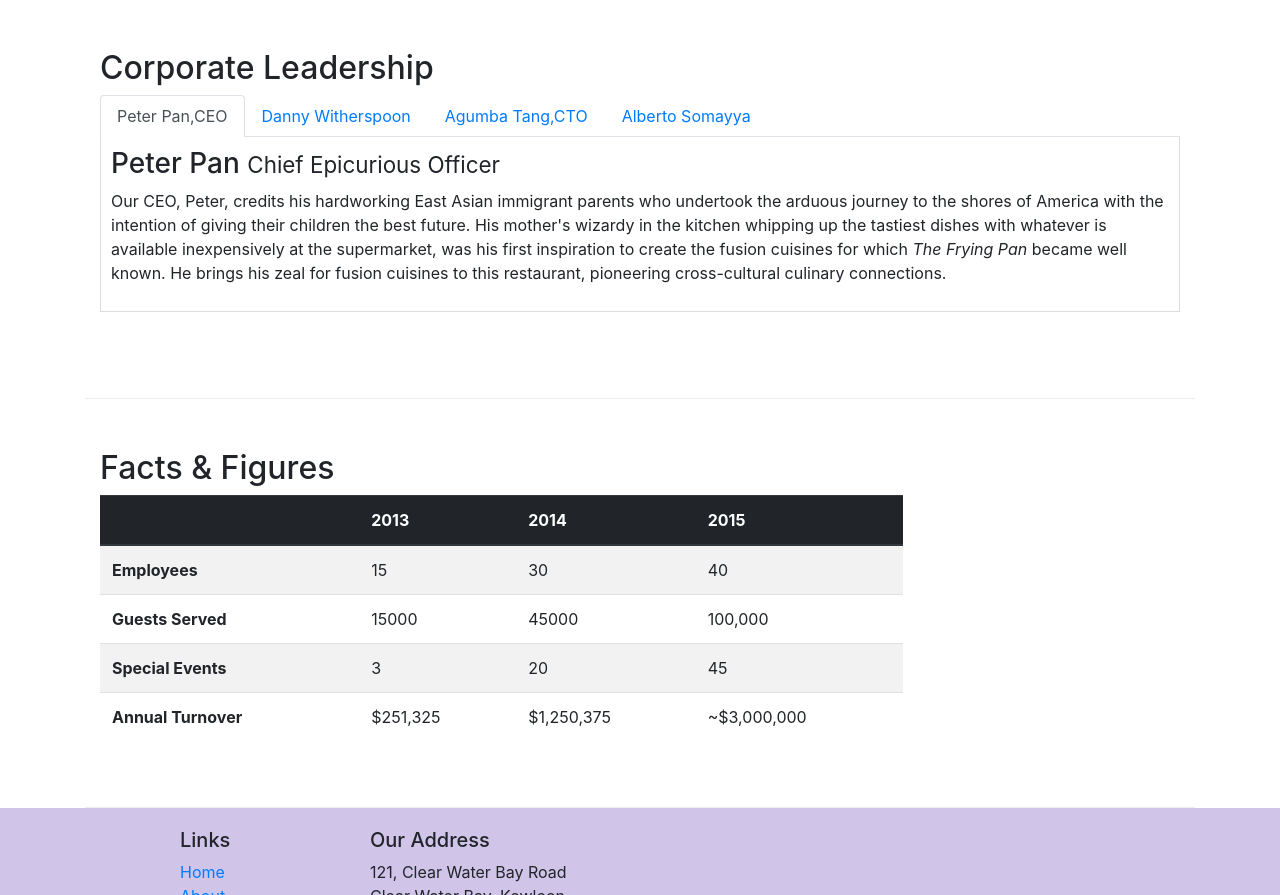
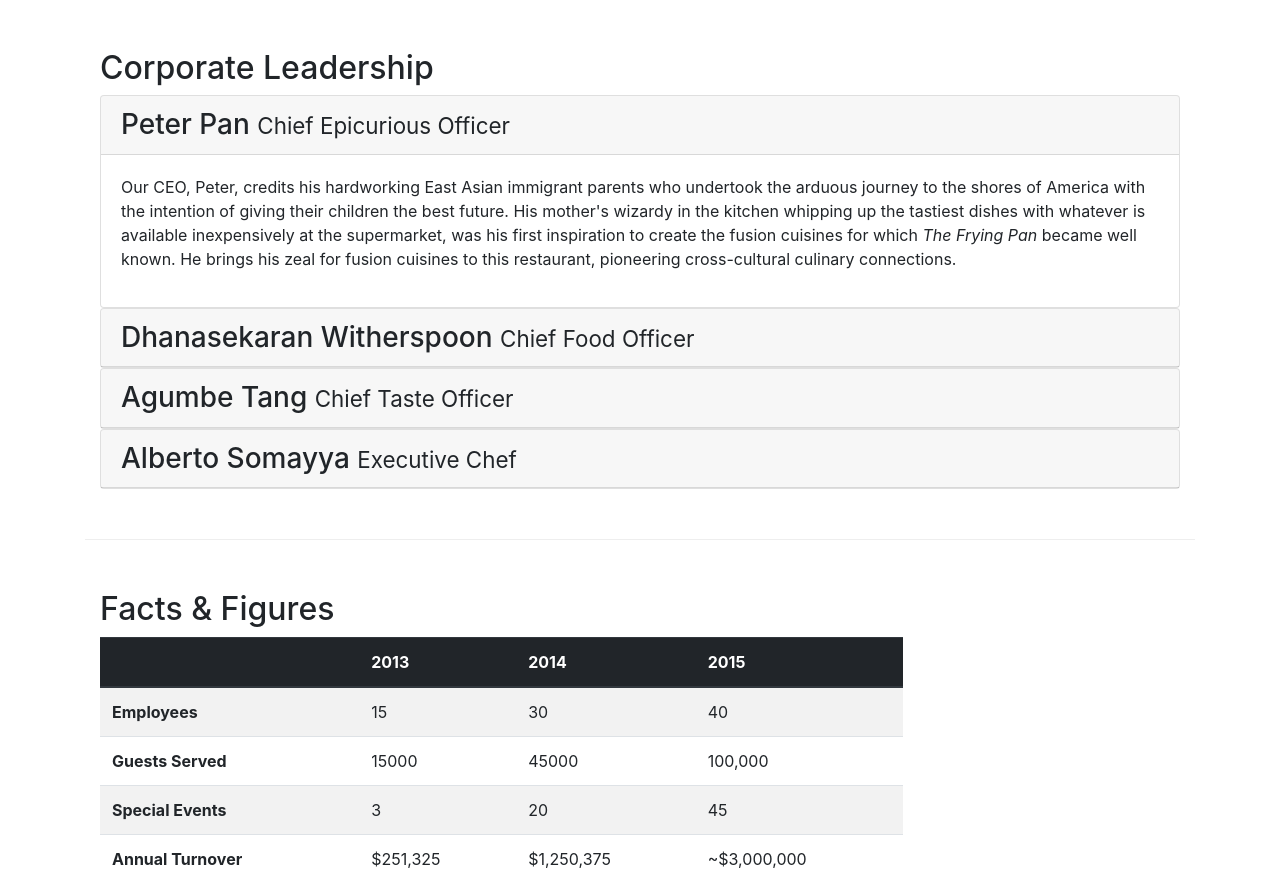
Before and after one commit to Akshaya222/Confusion, a website: page aboutus.html in a window 1280 px wide. Shown: the part 1378-2273 px from the top of the page. Drawn offline with nearby package versions, Linux system fonts and the light colour scheme.

Commit message:
accordion

```diff
--- a/aboutus.html
+++ b/aboutus.html
@@ -103,36 +103,47 @@
         <div class="row row-content">
             <div class="col-12 col-sm-12">
                 <h2>Corporate Leadership</h2>
-                <ul class="nav nav-tabs">
-                    <li class="nav-item">
-                        <a class="nav-link active" href="#peter" role="tab" data-toggle="tab">Peter Pan,CEO</a>
-                    </li>
-                    <li class="nav-item">
-                        <a class="nav-link " href="#danny" role="tab" data-toggle="tab">Danny Witherspoon</a>
-                    </li>
-                    <li class="nav-item">
-                        <a class="nav-link " href="#agumba" role="tab" data-toggle="tab">Agumba Tang,CTO</a>
-                    </li>
-                    <li class="nav-item">
-                        <a class="nav-link " href="#alberto" role="tab" data-toggle="tab">Alberto Somayya</a>
-                    </li>
-                 </ul>
-                <div class="tab-content">
-                    <div role="tabpanel" class="tab-pane fade show active" id="peter">
-                        <h3>Peter Pan <small>Chief Epicurious Officer</small></h3>
-                        <p class="d-none d-sm-block">Our CEO, Peter, credits his hardworking East Asian immigrant parents who undertook the arduous journey to the shores of America with the intention of giving their children the best future. His mother's wizardy in the kitchen whipping up the tastiest dishes with whatever is available inexpensively at the supermarket, was his first inspiration to create the fusion cuisines for which <em>The Frying Pan</em> became well known. He brings his zeal for fusion cuisines to this restaurant, pioneering cross-cultural culinary connections.</p>
+                <div id="accordion">
+                    <div class="card">
+                        <div class="card-header" role="tab" id="peterhead">
+                            <h3 class="mb-0"><a data-toggle="collapse" data-target="#peter">Peter Pan <small>Chief Epicurious Officer</small></a></h3>
+                        </div>
+                        <div role="tabpanel" class="collapse show " id="peter">
+                            <div class="card-body">
+                                <p class="d-none d-sm-block">Our CEO, Peter, credits his hardworking East Asian immigrant parents who undertook the arduous journey to the shores of America with the intention of giving their children the best future. His mother's wizardy in the kitchen whipping up the tastiest dishes with whatever is available inexpensively at the supermarket, was his first inspiration to create the fusion cuisines for which <em>The Frying Pan</em> became well known. He brings his zeal for fusion cuisines to this restaurant, pioneering cross-cultural culinary connections.</p>
+                            </div>
+
+                        </div>
                     </div>
-                    <div  role="tabpanel" class="tab-pane fade " id="danny" >
-                    <h3>Dhanasekaran Witherspoon <small>Chief Food Officer</small></h3>
-                    <p class="d-none d-sm-block">Our CFO, Danny, as he is affectionately referred to by his colleagues, comes from a long established family tradition in farming and produce. His experiences growing up on a farm in the Australian outback gave him great appreciation for varieties of food sources. As he puts it in his own words, <em>Everything that runs, wins, and everything that stays, pays!</em></p>
+                    <div class="card">
+                        <div class="card-header" role="tab" id="dannyhead">
+                            <h3 class="mb-0"><a data-toggle="collapse" data-target="#danny">Dhanasekaran Witherspoon <small>Chief Food Officer</small></a></h3>
+                        </div>
+                        <div role="tabpanel" class="collapse " id="danny">
+                            <div class="card-body">
+                                <p class="d-none d-sm-block">Our CFO, Danny, as he is affectionately referred to by his colleagues, comes from a long established family tradition in farming and produce. His experiences growing up on a farm in the Australian outback gave him great appreciation for varieties of food sources. As he puts it in his own words, <em>Everything that runs, wins, and everything that stays, pays!</em></p>
+                            </div>
+                        </div>
                     </div>
-                    <div role="tabpanel" class="tab-pane fade" id="agumba">
-                        <h3>Agumbe Tang <small>Chief Taste Officer</small></h3>
-                    <p class="d-none d-sm-block">Blessed with the most discerning gustatory sense, Agumbe, our CTO, personally ensures that every dish that we serve meets his exacting tastes. Our chefs dread the tongue lashing that ensues if their dish does not meet his exacting standards. He lives by his motto, <em>You click only if you survive my lick.</em></p>
+                    <div class="card">
+                        <div class="card-header" role="tab" id="agumbahead">
+                            <h3 class="mb-0"><a data-toggle="collapse" data-target="#agumba">Agumbe Tang <small>Chief Taste Officer</small></a></h3>
+                        </div>
+                        <div role="tabpanel" class="collapse " id="agumba">
+                            <div class="card-body">
+                                <p class="d-none d-sm-block">Blessed with the most discerning gustatory sense, Agumbe, our CTO, personally ensures that every dish that we serve meets his exacting tastes. Our chefs dread the tongue lashing that ensues if their dish does not meet his exacting standards. He lives by his motto, <em>You click only if you survive my lick.</em></p>
+                            </div>
+                        </div>
                     </div>
-                    <div role="tabpanel" class="tab-pane fade " id="alberto">
-                        <h3>Alberto Somayya <small>Executive Chef</small></h3>
-                        <p class="d-none d-sm-block">Award winning three-star Michelin chef with wide International experience having worked closely with whos-who in the culinary world, he specializes in creating mouthwatering Indo-Italian fusion experiences. He says, <em>Put together the cuisines from the two craziest cultures, and you get a winning hit! Amma Mia!</em></p>
+                    <div class="card">
+                        <div class="card-header" role="tab" id="albertohead">
+                            <h3 class="mb-0"><a data-toggle="collapse" data-target="#alberto">Alberto Somayya <small>Executive Chef</small></a></h3>
+                        </div>
+                        <div role="tabpanel" class="collapse " id="alberto">
+                            <div class="card-body">
+                                <p class="d-none d-sm-block">Award winning three-star Michelin chef with wide International experience having worked closely with whos-who in the culinary world, he specializes in creating mouthwatering Indo-Italian fusion experiences. He says, <em>Put together the cuisines from the two craziest cultures, and you get a winning hit! Amma Mia!</em></p>
+                            </div>
+                        </div>
                     </div>
                 </div>
 
```
